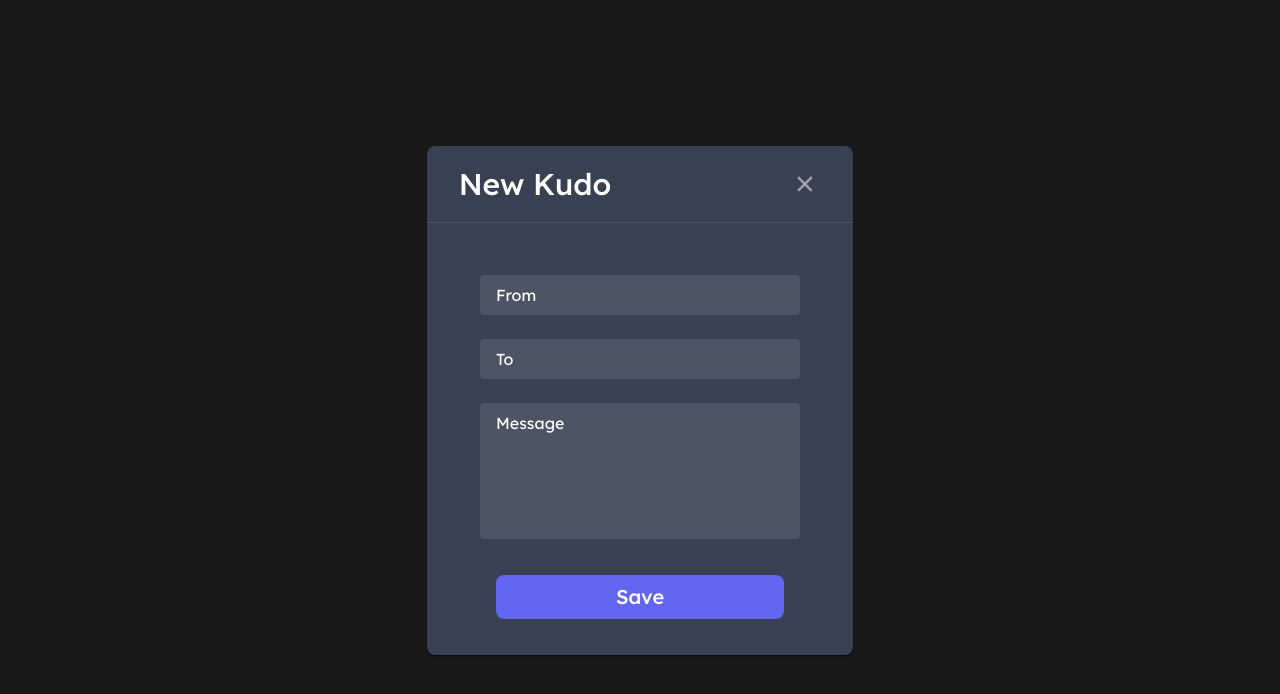
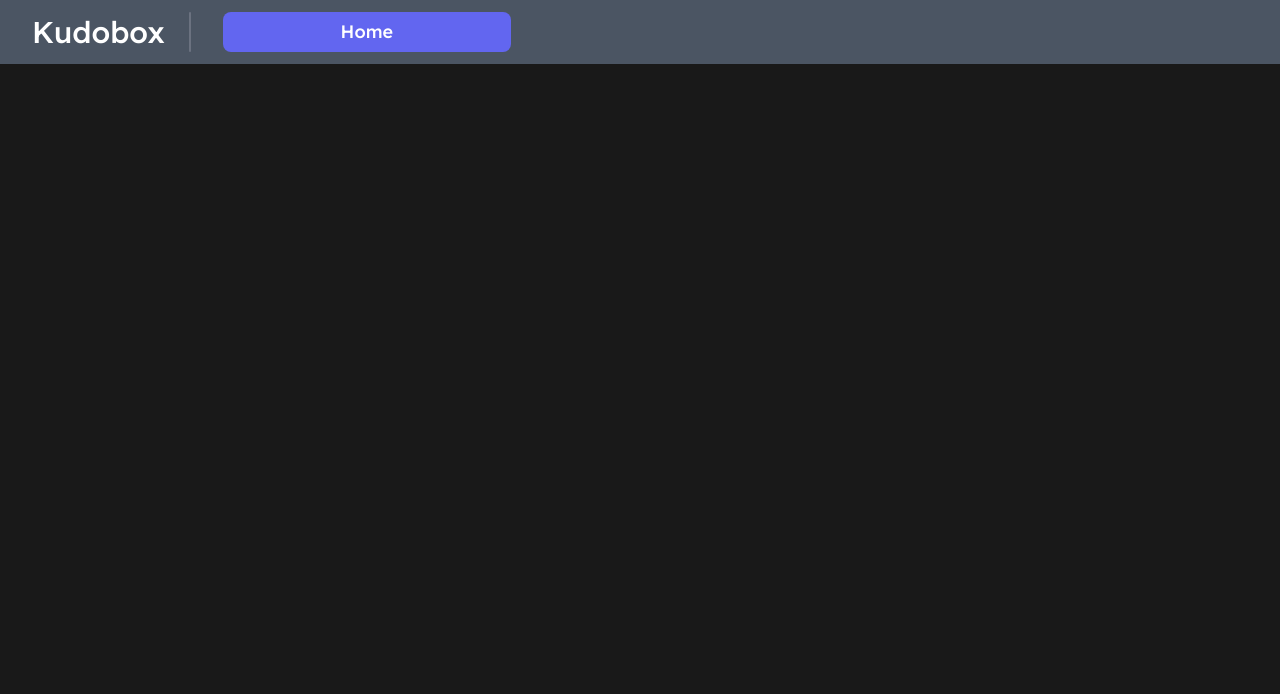
Before and after one commit to rgazoni/kudinho_client, a React (Create React App) app: page / in a window 1280 px wide. Shown: the top 694 px of the page. Built offline with nearby package versions, Linux system fonts and the light colour scheme; the HTML template or start-up script is replaced by a standard one.

Commit message:
UI development

```diff
--- /dev/null
+++ b/src/components/archivedKudos/MainArchived.js
@@ -0,0 +1,19 @@
+import React from 'react'
+import { FilledBtn } from '../common/Button'
+
+export default function MainArchived() {
+    return (
+        <div className='h-full w-full'>
+            <div className='sticky top-0 flex items-center bg-gray-600 w-full h-16 px-4'>
+                <label className='text-white font-medium text-3xl px-4'>Kudobox</label>
+                <div className='ml-2 w-0.5 h-10 rounded-full bg-gray-500'></div>
+                <FilledBtn content="Home" classTxt='text-lg' classBtn='ml-8 h-10 w-24 rounded-lg' />
+            </div>
+            <div className=''>
+                <div className='bg-white'>
+
+                </div>
+            </div>
+        </div>
+    )
+}
--- a/src/components/common/Button.js
+++ b/src/components/common/Button.js
@@ -11,12 +11,10 @@ export function FilledBtn(props) {
     />;
 
     return (
-        <div className='mt-8'>
-            <button className={classesBtn}>
-                <span className={classesTxt}>{props.content}</span>
-                {props.icon && iconImage}
-            </button>
-        </div>
+        <button className={classesBtn}>
+            <span className={classesTxt}>{props.content}</span>
+            {props.icon && iconImage}
+        </button>
     )
 }
 
--- /dev/null
+++ b/src/components/common/Card.js
@@ -0,0 +1,7 @@
+import React from 'react'
+
+export default function Card() {
+  return (
+    <div>Card</div>
+  )
+}
--- a/src/components/common/Modal.js
+++ b/src/components/common/Modal.js
@@ -7,7 +7,7 @@ export default function Modal(props) {
     return (
         <div className={classes}>
             {/* Modal Header */}
-            <h1 className='text-3xl font-medium my-5 pl-8 text-white'>{props.title || 'Empty Title'}</h1>
+            <h1 className='text-3xl font-medium my-5 pl-8 text-white w-fit'>{props.title || 'Empty Title'}</h1>
             <button className='absolute top-5.5 right-8 text-gray-400 bg-transparent hover:bg-gray-200
             hover:text-gray-900 rounded-lg text-sm w-8 h-8 ml-auto inline-flex justify-center items-center'>
                 <img src={closeModal}
--- a/src/components/landingPage/Main.js
+++ b/src/components/landingPage/Main.js
@@ -3,6 +3,7 @@ import { FilledBtn, HollowedBtn, UnderlinedBtn } from '../common/Button'
 import happyFace from '../../assets/icon/happy_face.svg'
 import Modal from '../common/Modal'
 import MainNewKudo from '../newKudo/MainNewKudo'
+import MainArchived from '../archivedKudos/MainArchived'
 
 export default function Main() {
 
@@ -12,7 +13,8 @@ export default function Main() {
             <FilledBtn content="New Kudo" hasIcon={true} icon={happyFace}/>
             <HollowedBtn content="Read New Kudos"/>
             <UnderlinedBtn content="Archived Kudos"/> */}
-            <MainNewKudo />
+            {/* <MainNewKudo /> */}
+            <MainArchived />
         </div>
     )
 }
--- a/src/components/newKudo/FormNewKudo.js
+++ b/src/components/newKudo/FormNewKudo.js
@@ -10,6 +10,7 @@ export function InputText(props) {
                 placeholder={props.placeholder}
                 id={props.id}
                 name={props.name}
+                form= {props.form || ''}
                 required={props.required || true}
             />
         </div>
@@ -18,9 +19,9 @@ export function InputText(props) {
 
 export default function FormNewKudo() {
     return (
-        <form id="form_nk" className='pt-7'>
-            <InputText placeholder='From' id='from' name='from' />
-            <InputText placeholder='To' id='to' name='to' />
+        <form id="form_nk" className='pt-3'>
+            <InputText placeholder='From' id='from' name='from' form="form_nk" />
+            <InputText placeholder='To' id='to' name='to' form="form_nk" />
             <div className='flex justify-center mt-6'>
                 <textarea
                     className='p-2 pl-4 rounded w-9/12 bg-gray-600 text-gray-300 focus:outline-none focus:outline-3
@@ -33,6 +34,7 @@ export default function FormNewKudo() {
                     required={true}
                     id="message"
                     name="message"
+                    form="form_nk"
                 ></textarea>
             </div>
         </form>
--- a/src/components/newKudo/MainNewKudo.js
+++ b/src/components/newKudo/MainNewKudo.js
@@ -4,7 +4,7 @@ import FormNewKudo from './FormNewKudo'
 
 export default function MainNewKudo() {
     return (
-        <Modal title='New Kudo'>
+        <Modal title='New Kudos 🦄'>
             <div>
                 <FormNewKudo />
             </div>
```
